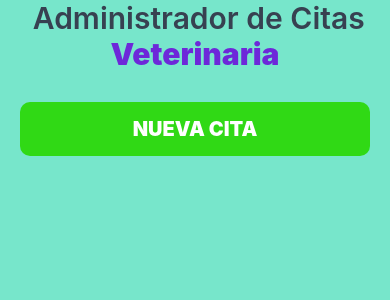
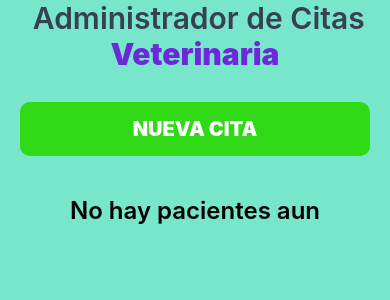
Before and after one commit to dajoreca/citas, a React Native app: screen / in a window 390 px wide. Shown: the top 300 px of the page. Built offline with nearby package versions, Linux system fonts and the light colour scheme.

Commit message:
Pacientes en pantalla principal

```diff
--- a/App.js
+++ b/App.js
@@ -6,10 +6,12 @@ import {
   StyleSheet,
   Button,
   Pressable,
-  Modal
+  Modal,
+  FlatList
 
 } from 'react-native';
 
+import Paciente from './src/components/Paciente';
 import Formulario from './src/components/Formulario';
 
 const App = () => {
@@ -62,6 +64,26 @@ const App = () => {
           >Nueva Cita</Text>
       </Pressable>
 
+      {pacientes.length === 0 ? //si es igual a 0 entonces "no hay pacientes" si es diferente a 0 te muestra los pacietnes
+
+      <Text style= {styles.noPacientes}>No hay pacientes aun
+      </Text>:
+      <FlatList
+        data={pacientes}
+        keyExtractor={(item) => item.id}
+        renderItem={({item}) => {
+
+          return(
+            <Paciente
+              item={item}
+            />
+          )
+        }}
+
+      />
+    }
+
+
       <Formulario
         modalVisible={modalVisible}
         setModalVisible={setModalVisible}
@@ -106,6 +128,13 @@ const styles = StyleSheet.create({
     fontSize: 20,
     fontWeight: '900',
     textTransform: 'uppercase'
+  },
+  noPacientes:{
+    marginTop: 40,
+    textAlign: 'center',
+    fontSize: 24,
+    fontWeight: '600'
+
   }
 
 })
--- a/src/components/Formulario.js
+++ b/src/components/Formulario.js
@@ -26,6 +26,7 @@ const Formulario = ({modalVisible, setModalVisible, pacientes, setPacientes }) =
         }
 
         const nuevoPaciente = {
+            id: Date.now(),
             paciente,
             propietario,
             email,
@@ -35,6 +36,16 @@ const Formulario = ({modalVisible, setModalVisible, pacientes, setPacientes }) =
         }
 
         setPacientes([...pacientes, nuevoPaciente])
+        setModalVisible(!modalVisible)
+
+        setPaciente('')
+        setPropietario('')
+        setEmail('')
+        setTelefono('')
+        setFecha(new Date())
+        setSintomas('')
+        //con esto borramos los campos escritos
+
     }
 
   return (
--- /dev/null
+++ b/src/components/Paciente.js
@@ -0,0 +1,13 @@
+
+import React from 'react'
+import { Text } from 'react-native'
+
+const Paciente = ({item}) => {
+    const {paciente, fecha} = item
+
+  return (
+    <Text>{paciente }</Text>
+  )
+}
+
+export default Paciente
```
